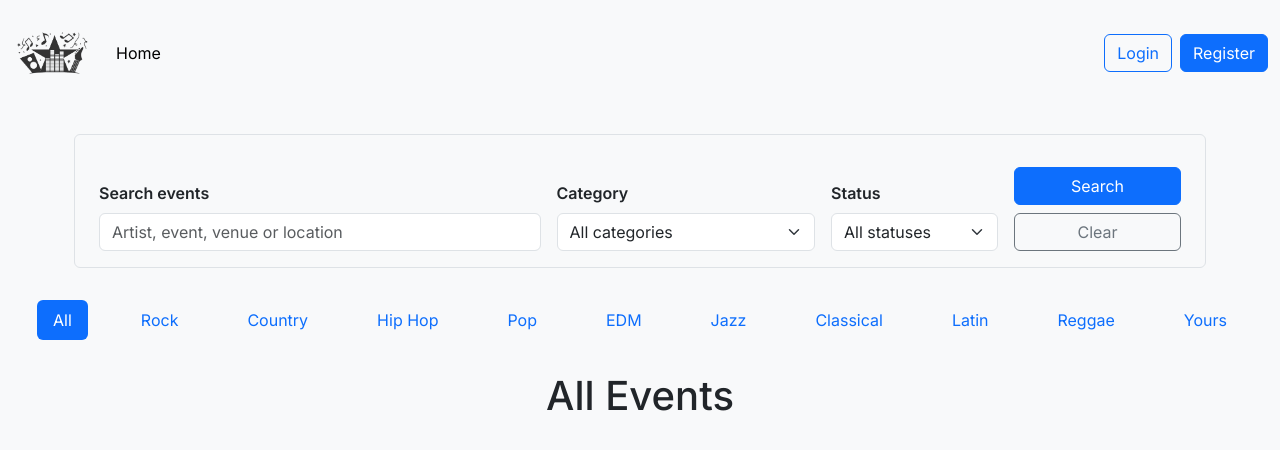
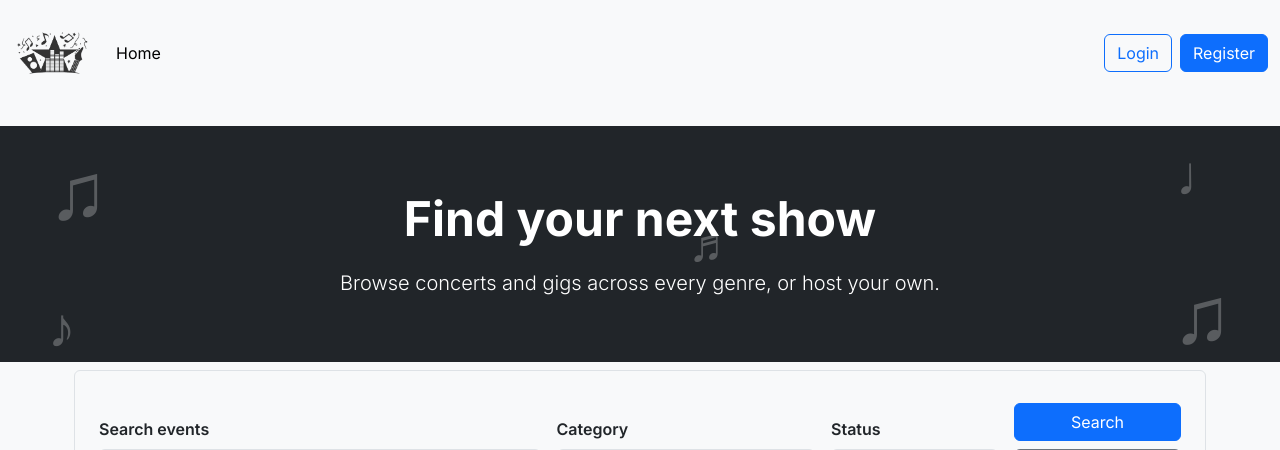
Before and after one commit to QUTSutcliffe/IAB207_Assignment_2, a Flask app: page / in a window 1280 px wide. Shown: the top 450 px of the page. Run offline with Flask 3, Linux system fonts and the light colour scheme; some libraries are stand-ins or nearby versions.

Commit message:
added simple banner

```diff
--- a/a2_group37/MusicMeister/templates/index.html
+++ b/a2_group37/MusicMeister/templates/index.html
@@ -5,6 +5,22 @@
 {% endblock %}
 
 {% block content %}
+<header class="position-relative overflow-hidden bg-dark text-white text-center py-5" aria-label="Welcome">
+    <span class="position-absolute top-0 start-0 m-3 ms-5 display-1 opacity-25" aria-hidden="true">&#9835;</span>
+    <span class="position-absolute bottom-0 start-0 m-3 ms-5 mb-0 display-4 opacity-25 d-none d-md-block"
+        aria-hidden="true">&#9834;</span>
+    <span class="position-absolute top-50 start-50 translate-middle-y ms-5 display-5 opacity-25 d-none d-lg-block"
+        aria-hidden="true">&#9836;</span>
+    <span class="position-absolute top-0 end-0 m-3 me-5 display-4 opacity-25 d-none d-md-block"
+        aria-hidden="true">&#9833;</span>
+    <span class="position-absolute bottom-0 end-0 m-3 me-5 mb-0 display-1 opacity-25" aria-hidden="true">&#9835;</span>
+
+    <div class="container position-relative py-3">
+        <h1 class="display-5 fw-bold">Find your next show</h1>
+        <p class="lead mb-0">Browse concerts and gigs across every genre, or host your own.</p>
+    </div>
+</header>
+
 <section class="container mt-4" aria-label="Find events">
     <form action="{{ url_for('main.index') }}" method="get"
         class="row g-3 align-items-end p-3 border rounded bg-light text-dark">
```
